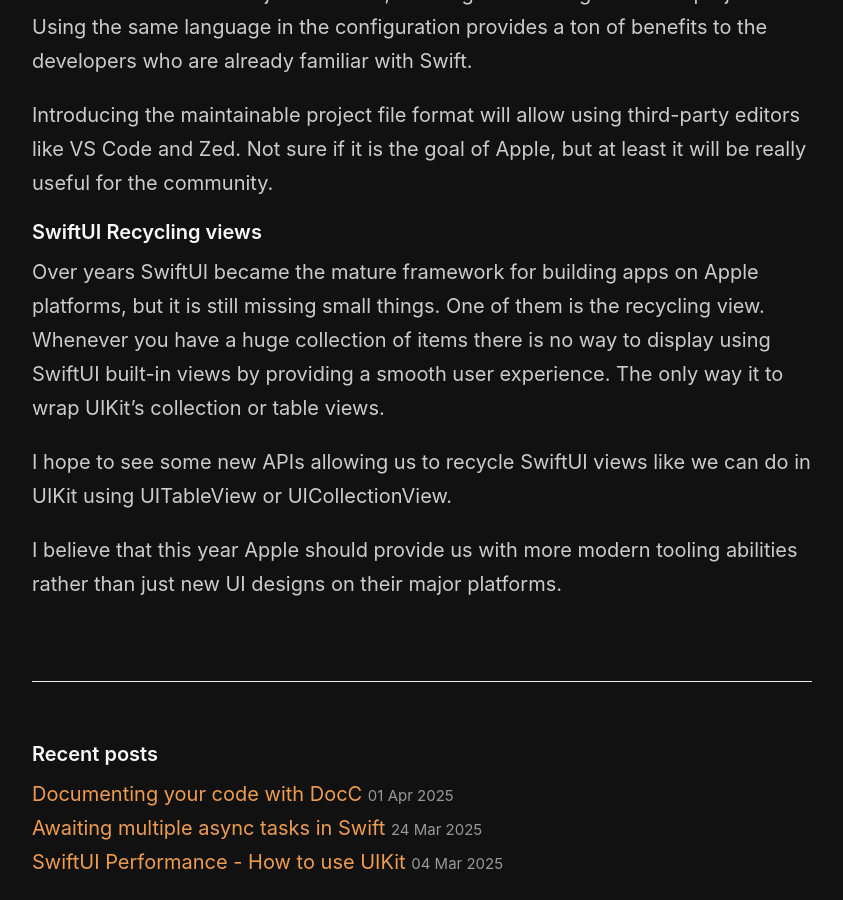
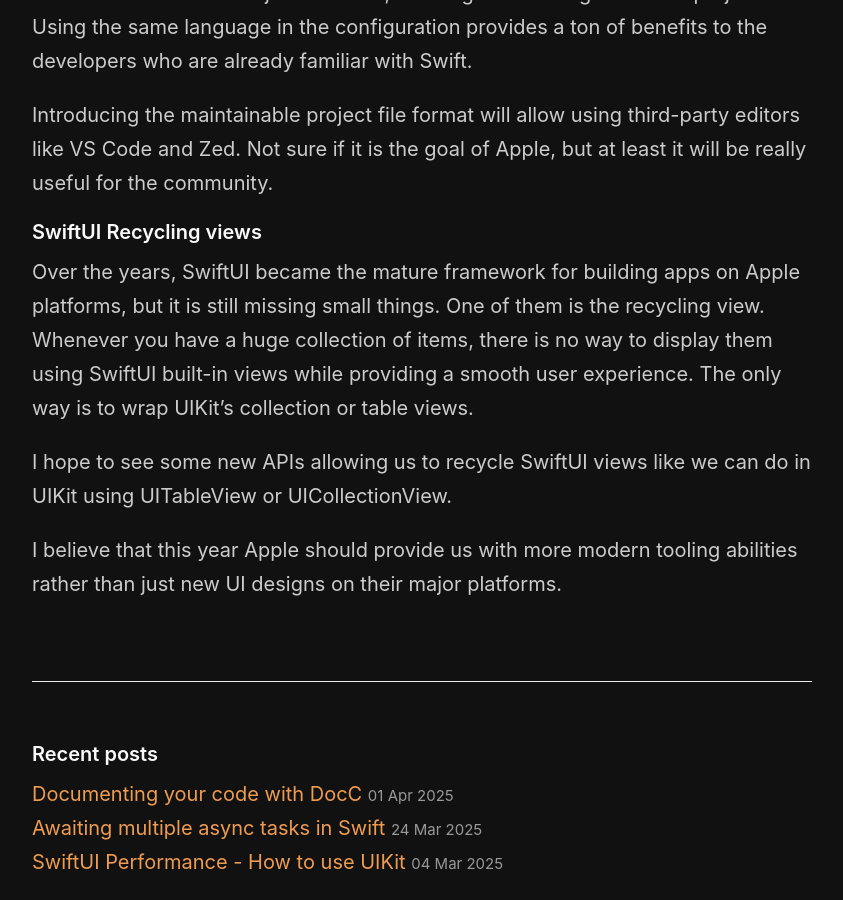
Before and after one commit to mecid/mecid.github.io, a Jekyll site: the page built from _posts/2025-04-08-wwdc25-wishes.md, in a window 1280 px wide and 900 px high, scrolled down 1272 px. Shown: the whole window, without its empty margins (218-1061 px from the left). Built offline with Jekyll 4.4.1, drawn with Linux system fonts in a browser that asks for light colours.

Commit message:
recycling view section tuned in the wwdc post

```diff
--- a/_posts/2025-04-08-wwdc25-wishes.md
+++ b/_posts/2025-04-08-wwdc25-wishes.md
@@ -23,7 +23,7 @@
 Introducing the maintainable project file format will allow using third-party editors like VS Code and Zed. Not sure if it is the goal of Apple, but at least it will be really useful for the community.
 
 #### SwiftUI Recycling views
-Over years SwiftUI became the mature framework for building apps on Apple platforms, but it is still missing small things. One of them is the recycling view. Whenever you have a huge collection of items there is no way to display using SwiftUI built-in views by providing a smooth user experience. The only way it to wrap UIKit’s collection or table views.
+Over the years, SwiftUI became the mature framework for building apps on Apple platforms, but it is still missing small things. One of them is the recycling view. Whenever you have a huge collection of items, there is no way to display them using SwiftUI built-in views while providing a smooth user experience. The only way is to wrap UIKit’s collection or table views.
 
 I hope to see some new APIs allowing us to recycle SwiftUI views like we can do in UIKit using UITableView or UICollectionView.
 
```
